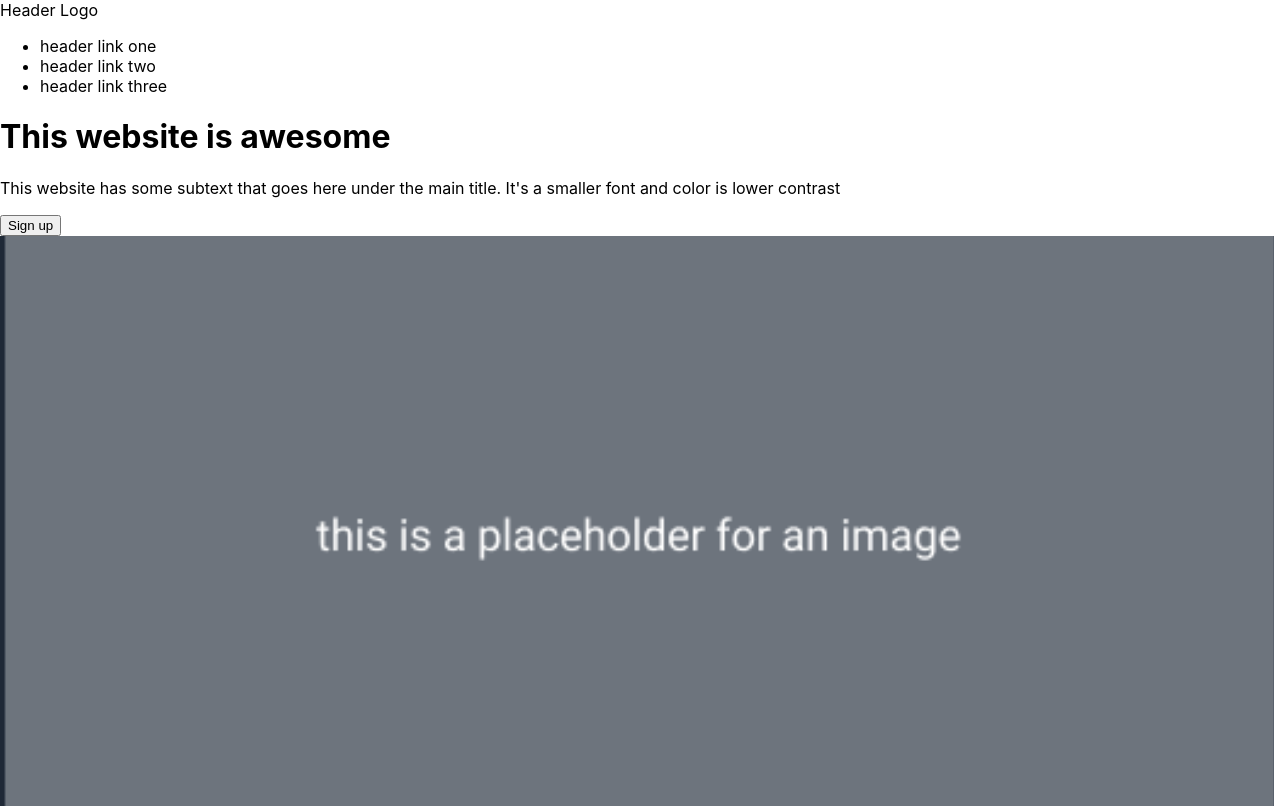
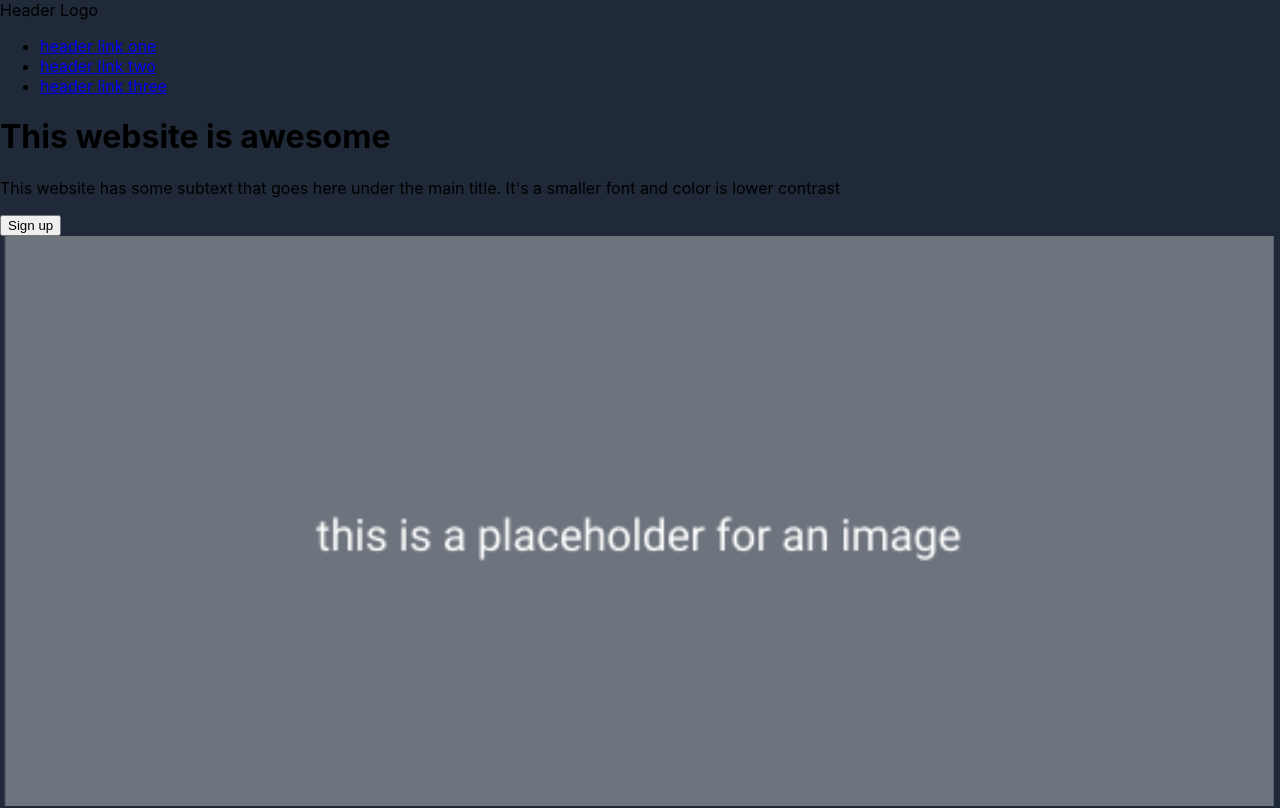
Before and after one commit to jiahjiah/LandingPageTemplate, a plain HTML site: page index.html in a window 1280 px wide. Shown: the top 808 px of the page. Drawn offline with Linux system fonts and the light colour scheme.

Commit message:
Add links to nav bar and changed background color of hero

```diff
--- a/index.html
+++ b/index.html
@@ -11,9 +11,9 @@
         <div class="nav">
             <div class="logo">Header Logo</div>
             <ul class="header-links">
-                <li>header link one</li>
-                <li>header link two</li>
-                <li>header link three</li>
+                <li><a href="#">header link one</a></li>
+                <li><a href="#">header link two</a></li>
+                <li><a href="#">header link three</a></li>
             </ul>
         </div>
 
--- a/style.css
+++ b/style.css
@@ -5,3 +5,7 @@
     display: flex;
     flex-direction: column;
 }
+
+.hero {
+    background-color: #1F2937;
+}
```
